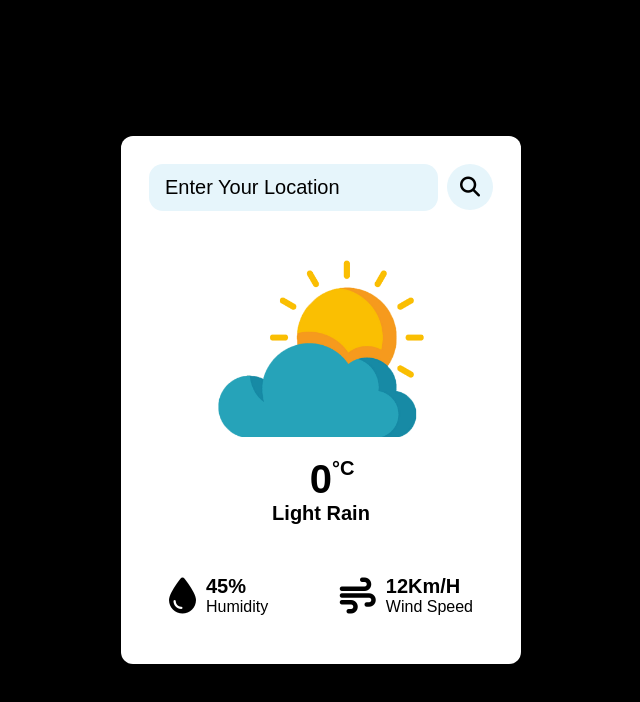
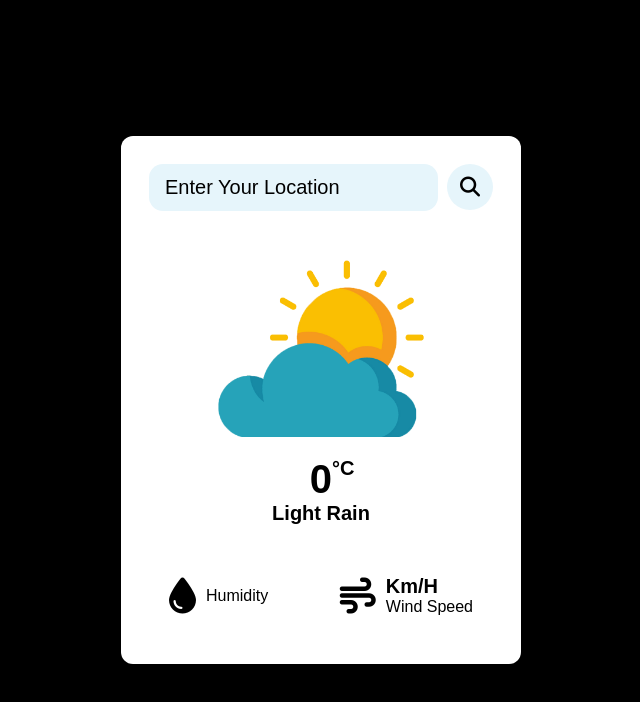
Before and after one commit to Malhan786/Weather-App, a plain HTML site: page index.html in a window 1280 px wide. Shown: the whole page, without its empty margins (319-959 px from the left). Drawn offline with Linux system fonts and the light colour scheme.

Commit message:
Update index.html

```diff
--- a/index.html
+++ b/index.html
@@ -34,7 +34,7 @@
                 <div class="humidity">
                     <i class="fa-sharp fa-solid fa-droplet"></i>
                     <div class="text">
-                        <span id="humidity">45%</span>
+                        <span id="humidity"></span>
                         <p>Humidity</p>
                     </div>
                 </div>
@@ -42,7 +42,7 @@
                 <div class="wind">
                     <i class="fa-solid fa-wind"></i>
                     <div class="text">
-                        <span id="wind-speed">12Km/H</span>
+                        <span id="wind-speed">Km/H</span>
                         <p>Wind Speed</p>
                     </div>
                 </div>
```
